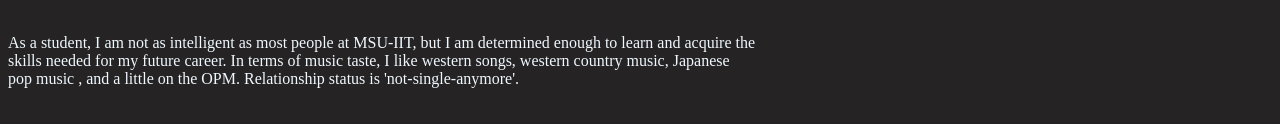
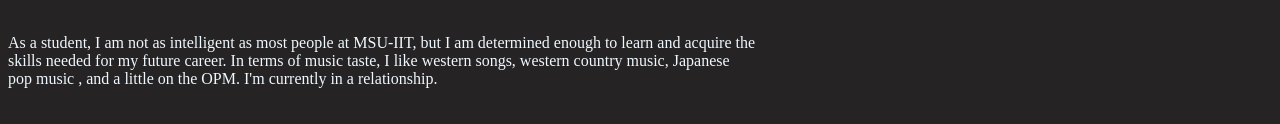
Before and after one commit to Vanilus2392/about-josh, a plain HTML site: page page2.html in a window 1280 px wide. Shown: the part 219-343 px from the top of the page. Drawn offline with Linux system fonts and the light colour scheme.

Commit message:
Update page2.html

```diff
--- a/page2.html
+++ b/page2.html
@@ -25,7 +25,7 @@
                 As a student, I am not as intelligent as most people at MSU-IIT, but I am
                 determined enough to learn and acquire the <br>skills needed for my future career.
                 In terms of music taste, I like western songs, western country music, Japanese <br>pop music
-                , and a little on the OPM. Relationship status is 'not-single-anymore'.
+                , and a little on the OPM. I'm currently in a relationship.
             <br><br>
     </p2>
     <p3 style="color: aliceblue;">
```
